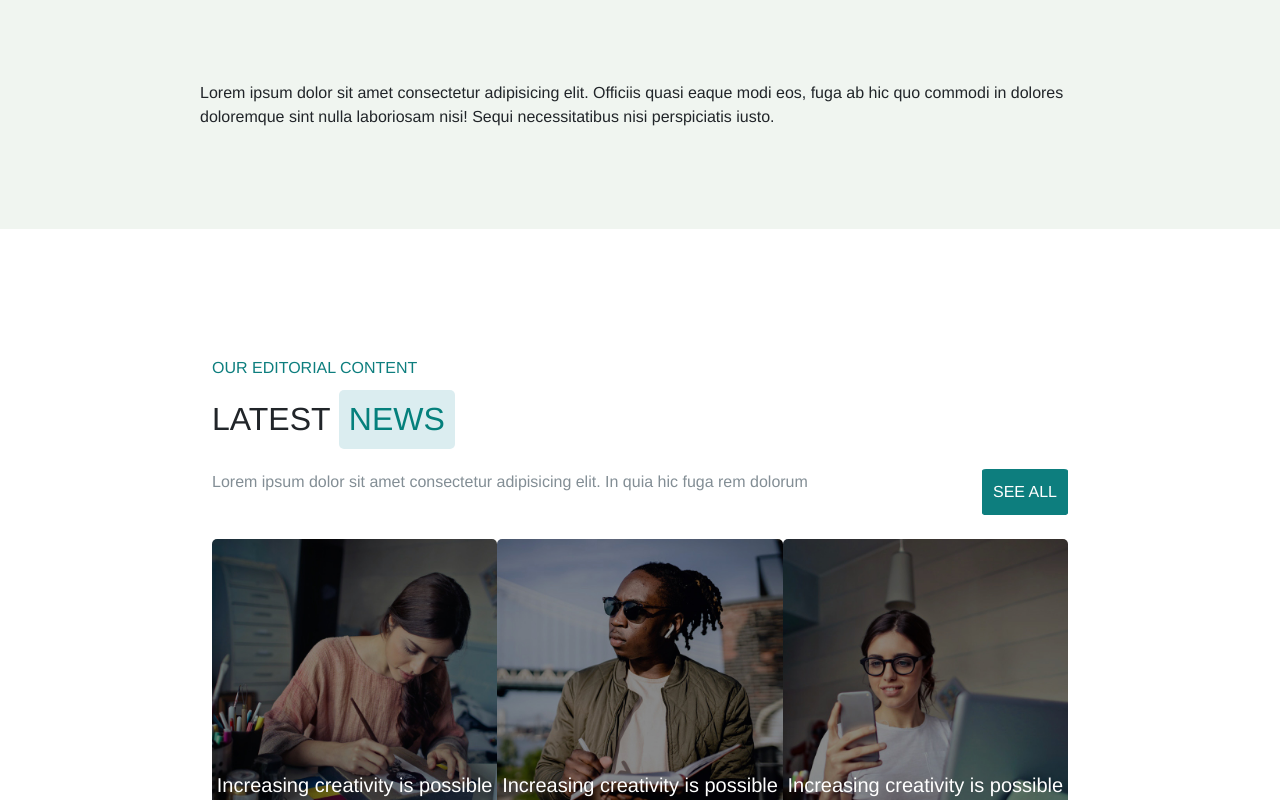
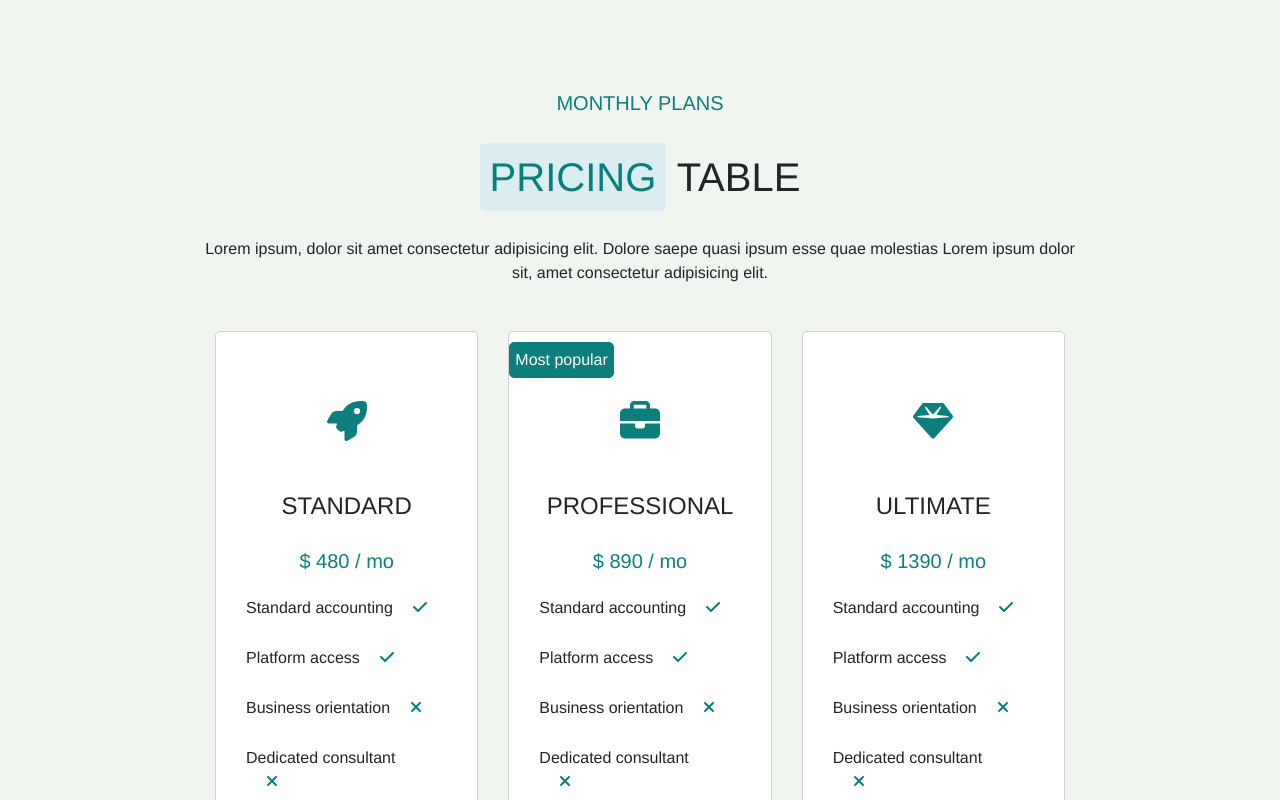
Before and after one commit to Johnnyy91/proj-html-vuejs, a Vue app: page / in a window 1280 px wide. Shown: the part 2900-3700 px from the top of the page. Built offline with nearby package versions, Linux system fonts and the light colour scheme.

Commit message:
last section with final effect hover

```diff
--- a/src/components/PriceTableComponent.vue
+++ b/src/components/PriceTableComponent.vue
@@ -1,6 +1,46 @@
 <template>
   <section>
-    Lorem ipsum dolor sit amet consectetur adipisicing elit. Officiis quasi eaque modi eos, fuga ab hic quo commodi in dolores doloremque sint nulla laboriosam nisi! Sequi necessitatibus nisi perspiciatis iusto.
+    <div class="text-center">
+      <h5 class="variant">MONTHLY PLANS</h5>
+      <h2><h2 class="d-inline-block green">PRICING</h2> TABLE</h2>
+      <p>Lorem ipsum, dolor sit amet consectetur adipisicing elit. Dolore saepe quasi ipsum esse quae molestias Lorem ipsum dolor sit, amet consectetur adipisicing elit.</p>
+    </div>
+    <div class="card-container">
+      <div class="card">
+        <span class="hov-effect"><i class="fa-solid fa-arrow-right"></i></span>
+        <span class="big"><i class="fa-solid fa-rocket"></i></span>
+        <h4>STANDARD</h4>
+        <h5>$ 480 / mo</h5>
+        <p>Standard accounting<span><i class="fa-solid fa-check"></i></span></p>
+        <p>Platform access<span><i class="fa-solid fa-check"></i></span></p>
+        <p>Business orientation<span><i class="fa-solid fa-xmark"></i></span></p>
+        <p>Dedicated consultant<span><i class="fa-solid fa-xmark"></i></span></p>
+        <p>Personal assistance<span><i class="fa-solid fa-xmark"></i></span></p>
+      </div>
+      <div class="card">
+        <p class="position">Most popular</p>
+        <span class="hov-effect"><i class="fa-solid fa-arrow-right"></i></span>
+        <span class="big"><i class="fa-solid fa-briefcase"></i></span>
+        <h4>PROFESSIONAL</h4>
+        <h5>$ 890 / mo</h5>
+        <p>Standard accounting<span><i class="fa-solid fa-check"></i></span></p>
+        <p>Platform access<span><i class="fa-solid fa-check"></i></span></p>
+        <p>Business orientation<span><i class="fa-solid fa-xmark"></i></span></p>
+        <p>Dedicated consultant<span><i class="fa-solid fa-xmark"></i></span></p>
+        <p>Personal assistance<span><i class="fa-solid fa-xmark"></i></span></p>
+      </div>
+      <div class="card">
+        <span class="hov-effect"><i class="fa-solid fa-arrow-right"></i></span>
+        <span class="big"><i class="fa-solid fa-gem"></i></span>
+        <h4>ULTIMATE</h4>
+        <h5>$ 1390 / mo</h5>
+        <p>Standard accounting<span><i class="fa-solid fa-check"></i></span></p>
+        <p>Platform access<span><i class="fa-solid fa-check"></i></span></p>
+        <p>Business orientation<span><i class="fa-solid fa-xmark"></i></span></p>
+        <p>Dedicated consultant<span><i class="fa-solid fa-xmark"></i></span></p>
+        <p>Personal assistance<span><i class="fa-solid fa-xmark"></i></span></p>
+      </div>
+    </div>
   </section>
 </template>
 
@@ -16,4 +56,75 @@ section{
     padding-right: 200px;
     background-color: hsl(120deg 21% 95%);
 }
+h2{
+  font-size: 2.5rem;
+  padding: 10px 0;
+}
+.green{
+    background-color: hsl(189deg 40% 90%);
+    padding: 10px;
+    border-radius: 5px;
+    color: hsl(178deg 93% 26%);
+}
+.variant{
+  padding: 10px 0;
+  color: #0d7e7e;
+}
+.card-container{
+  display: flex;
+  justify-content: center;
+  padding: 30px 0;
+}
+.card{
+  position: relative;
+  margin: 0 15px;
+  padding: 30px;
+  border-radius: 5px;
+  .position{
+    position: absolute;
+    top: 10px;
+    left: 0;
+    border: 1px solid #0d7e7e;
+    background-color: #0d7e7e;
+    color: white;
+    border-radius: 5px;
+    padding: 5px;
+  }
+  .big{
+    font-size: 2.5rem;
+    text-align: center;
+    padding: 30px 0;
+  }
+  span{
+    color: #0d7e7e;
+    padding: 0 20px;
+  }
+  h4{
+    text-align: center;
+    padding: 10px 0;
+  }
+  h5{
+    text-align: center;
+    color: #0d7e7e;
+    padding: 10px 0;
+  }
+  p{
+    text-align: left;
+    padding: 5px 0;
+  }
+}
+.card:hover{
+    transform: translate(0, -20px);
+   cursor: pointer;
+}
+.card:hover .hov-effect{
+  display: inline;
+}
+.hov-effect{
+  font-size: 1.5rem;
+  position: absolute;
+  top: 15px;
+  right: 0;
+  display: none;
+}
 </style>
```
